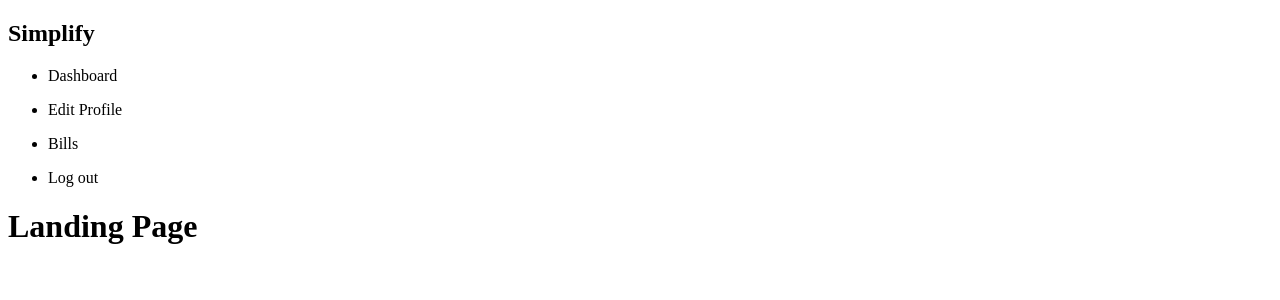
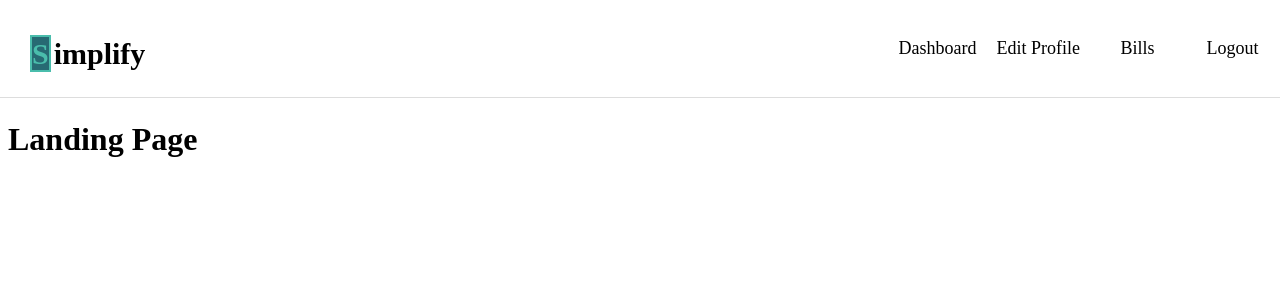
Before and after one commit to Jollendi91/simplify-vue-client, a Vue app: page / in a window 1280 px wide. Shown: the top 300 px of the page. Built offline with nearby package versions, Linux system fonts and the light colour scheme.

Commit message:
setup header for desktop

```diff
--- a/package.json
+++ b/package.json
@@ -10,7 +10,9 @@
   },
   "dependencies": {
     "axios": "^0.18.0",
+    "node-sass": "^4.10.0",
     "register-service-worker": "^1.0.0",
+    "sass-loader": "^7.1.0",
     "vue": "^2.5.17",
     "vue-router": "^3.0.1",
     "vuex": "^3.0.1"
--- a/src/App.vue
+++ b/src/App.vue
@@ -1,7 +1,7 @@
 <template>
   <div>
       <app-header></app-header>
-      <router-view></router-view>
+      <router-view class="router-view"></router-view>
   </div>
 </template>
 
@@ -17,5 +17,7 @@
 
 
 <style>
-
+  .router-view {
+    padding-top: 100px;
+  }
 </style>
--- a/src/components/Header.vue
+++ b/src/components/Header.vue
@@ -1,38 +1,42 @@
 <template>
-    <nav>
-        <div>
-            <h1>Simplify</h1>
+    <nav class="app-navigation">
+        <div class="navbar desktop-nav">
+            <h1 class="logo-container"><span class="logo">S</span>implify</h1>
             <div>
-                <ul>
+                <ul class="nav-links">
                     <router-link tag="li" to="/dashboard" activeClass="active">
-                        <p>Dashboard</p>
+                        <p class="link">Dashboard</p>
                     </router-link>
                     <router-link tag="li" to="/edit-profile" activeClass="active">
-                        <p>Edit Profile</p>
+                        <p class="link">Edit Profile</p>
                     </router-link>
                     <router-link tag="li" to="/bills" activeClass="active">
-                        <p>Bills</p>
+                        <p class="link">Bills</p>
                     </router-link>
-                    <li class="logout-button link">Log out</li>
+                    <li class="logout-button">
+                        <p class="link">Logout</p>
+                    </li>
                 </ul>
             </div>
         </div>
-        <div class="mobile-nav">
-            <h1>Simplify</h1>
+        <div class="navbar mobile-nav">
+            <h1 class="logo-container"><span class="logo">S</span>implify</h1>
             <div>X</div>
         </div>
         <div class="mobile-links">
-            <ul>
+            <ul class="nav-links">
                 <router-link tag="li" to="/dashboard" activeClass="active">
-                    <p>Dashboard</p>
+                    <p class="link">Dashboard</p>
                 </router-link>
                 <router-link tag="li" to="/edit-profile" activeClass="active">
-                    <p>Edit Profile</p>
+                    <p class="link">Edit Profile</p>
                 </router-link>
                 <router-link tag="li" to="/bills" activeClass="active">
-                    <p>Bills</p>
+                    <p class="link">Bills</p>
                 </router-link>
-                <li class="logout-button link">Log out</li>
+                <li class="logout-button">
+                    <p class="link">Logout</p>
+                </li>
             </ul>
         </div>
     </nav>
@@ -44,7 +48,103 @@
     }
 </script>
 
-<style scoped>
+<style scoped lang="scss">
+    .app-navigation {
+        position: fixed;
+        left: 0;
+        right: 0;
+        top: 0;
+        z-index: 10;
+        background-color: #fff;
+    }
+
+    .navbar {
+        padding: 0 0 0 15px;
+        border-bottom: 1px solid #DDD;
+        justify-content: space-between;
+        align-items: center;
+    }
+
+    .desktop-nav {
+        display: flex;
+    }
+
+    .logo-container {
+        font-size: 30px;
+        margin-top: 15px;
+        margin-bottom: 5px;
+        margin-left: 15px;
+    }
+
+    .logo {
+        height: 40px;
+        width: 40px;
+        margin-right: 3px;
+        border: 2px solid;
+        color: #4ABDAC;
+        background-color: #276A73;
+    }
+
+    .desktop-nav .nav-links {
+        display: flex;
+    }
+
+    .nav-links {
+    margin: 0;
+    padding: 0;
+
+        &:last-child {
+            border-bottom: 2px solid #aaa;
+        }
+
+        li, a {
+            height: 100%;
+        }
+
+        a, .link {
+            font-size: 18px;
+            text-decoration: none;
+            color: black;
+            padding: 10px 5px;
+            width: 100%;
+            cursor: pointer;
+        }
+
+        li {
+            display: flex;
+            align-items: center;
+            justify-content: center;
+            border-top: 1px solid #aaa;
+            cursor: pointer;
+
+            &:hover {
+                background-color: #ddd;
+            }
+        }
+
+        @media screen and (min-width: 545px) {
+            display: flex;
+            align-items: center;
+            align-self: stretch;
+
+            &:last-child {
+                border-bottom: 0;
+            }
+
+            .link {
+                text-align: center;
+                border-top: 0;
+                padding: 20px 10px;
+                min-width: 75px;
+                width: auto;
+            }
+
+            li {
+                border-top: 0;
+            }
+        }
+    }
+
     .mobile-nav, .mobile-links {
         display: none;
     }
```
Also changed, not shown: src/router.js (+6 -6 lines), 1 other file (tests, documents, lock files or other folders).
